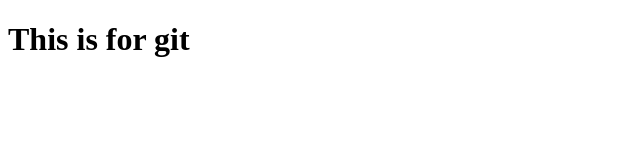
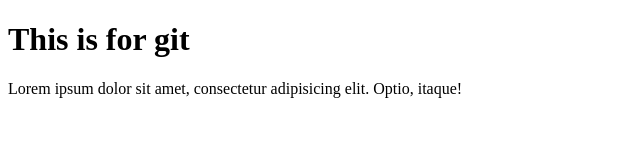
Before and after one commit to wasomidip/HTML-CSS, a plain HTML site: page git/index.html in a window 1280 px wide. Shown: the whole page, without its empty margins (0-640 px from the left). Drawn offline with Linux system fonts and the light colour scheme.

Commit message:
Added some code

```diff
--- a/git/index.html
+++ b/git/index.html
@@ -7,6 +7,7 @@
 </head>
 <body>
     <h1>This is for git</h1>
+    <p>Lorem ipsum dolor sit amet, consectetur adipisicing elit. Optio, itaque!</p>
 
 </body>
 </html>
```
